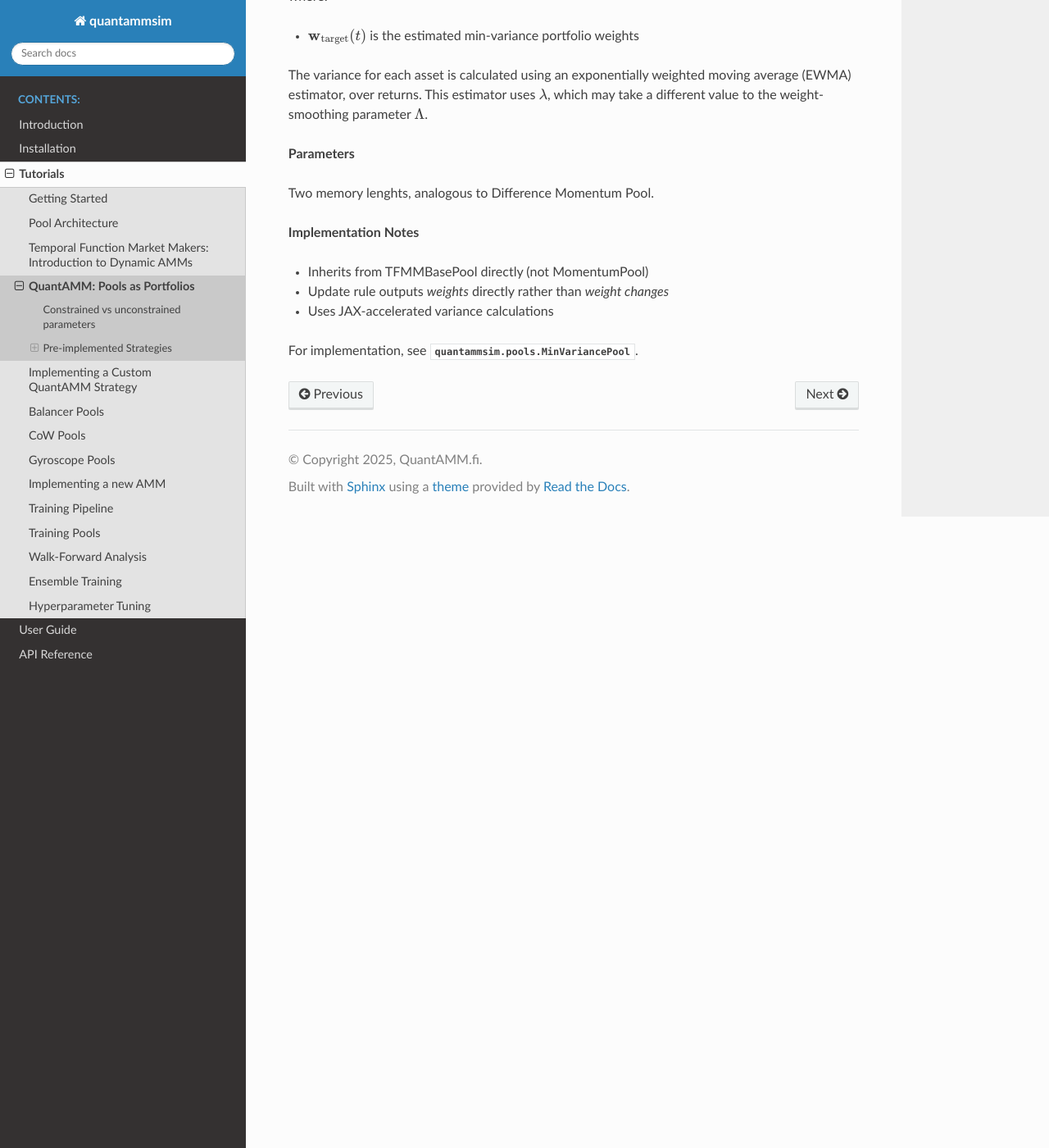
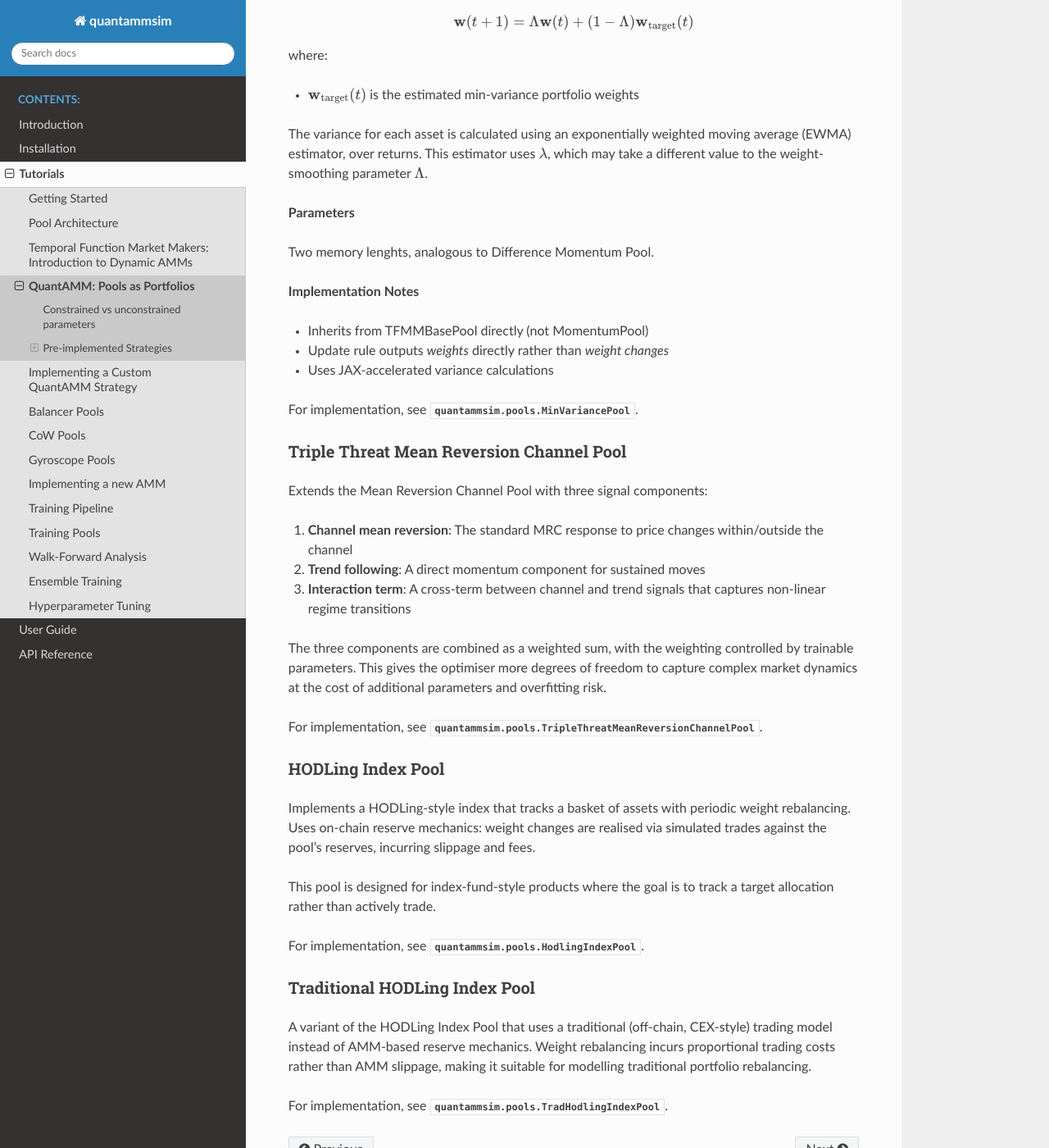
Before and after one commit to QuantAMMProtocol/quantammsim, a Sphinx documentation site: the page built from docs/source/tutorials/quantamm_pools.rst, in a window 1280 px wide and 1400 px high, scrolled down 7150 px. Shown: the whole window at 82% size. Built offline with Sphinx 7.4.7 and the Read the Docs theme 3.1.0, drawn with Linux system fonts in a browser that asks for light colours; some of the changed text lies outside the part shown.

Commit message:
docs: cross-reference updates and cleanup across existing pages
- Fix default return_val from sharpe to daily_log_sharpe in training_pipeline.rst
- Add 3 new pool types (triple threat, hodling index, trad hodling index) to quantamm_pools.rst
- Expand introduction.rst feature list with walk-forward, ensemble, hyperparameter tuning
- Add training robustness section to core_concepts.rst with links to new tutorials
- Add See Also links to new tutorials/guides from training_pipeline.rst and tuning.rst
- Add new pool types to core_concepts.rst weight update rules list

```diff
--- a/docs/source/tutorials/quantamm_pools.rst
+++ b/docs/source/tutorials/quantamm_pools.rst
@@ -287,3 +287,47 @@ Two memory lenghts, analogous to Difference Momentum Pool.
 * Uses JAX-accelerated variance calculations
 
 For implementation, see :class:`quantammsim.pools.MinVariancePool`.
+
+
+Triple Threat Mean Reversion Channel Pool
+""""""""""""""""""""""""""""""""""""""""""
+
+Extends the Mean Reversion Channel Pool with three signal components:
+
+1. **Channel mean reversion**: The standard MRC response to price changes
+   within/outside the channel
+2. **Trend following**: A direct momentum component for sustained moves
+3. **Interaction term**: A cross-term between channel and trend signals that
+   captures non-linear regime transitions
+
+The three components are combined as a weighted sum, with the weighting
+controlled by trainable parameters.  This gives the optimiser more degrees
+of freedom to capture complex market dynamics at the cost of additional
+parameters and overfitting risk.
+
+For implementation, see :class:`quantammsim.pools.TripleThreatMeanReversionChannelPool`.
+
+
+HODLing Index Pool
+""""""""""""""""""
+
+Implements a HODLing-style index that tracks a basket of assets with periodic
+weight rebalancing.  Uses on-chain reserve mechanics: weight changes are
+realised via simulated trades against the pool's reserves, incurring
+slippage and fees.
+
+This pool is designed for index-fund-style products where the goal is to
+track a target allocation rather than actively trade.
+
+For implementation, see :class:`quantammsim.pools.HodlingIndexPool`.
+
+
+Traditional HODLing Index Pool
+""""""""""""""""""""""""""""""
+
+A variant of the HODLing Index Pool that uses a traditional (off-chain,
+CEX-style) trading model instead of AMM-based reserve mechanics.  Weight
+rebalancing incurs proportional trading costs rather than AMM slippage,
+making it suitable for modelling traditional portfolio rebalancing.
+
+For implementation, see :class:`quantammsim.pools.TradHodlingIndexPool`.
```
Also changed, not shown: docs/source/introduction.rst (+7 -2 lines), docs/source/tutorials/training_pipeline.rst (+15 -10 lines), docs/source/tutorials/tuning.rst (+8 -2 lines), docs/source/user_guide/core_concepts.rst (+28 -0 lines).
